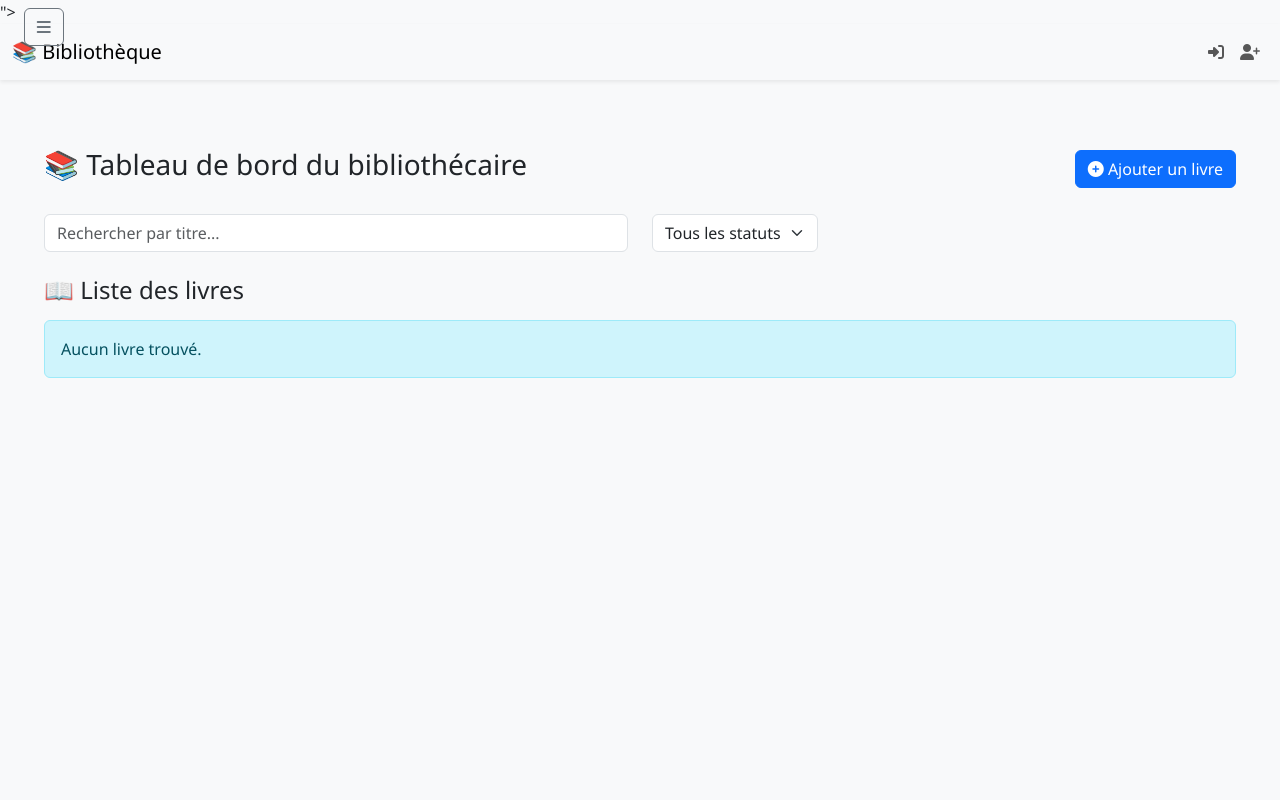
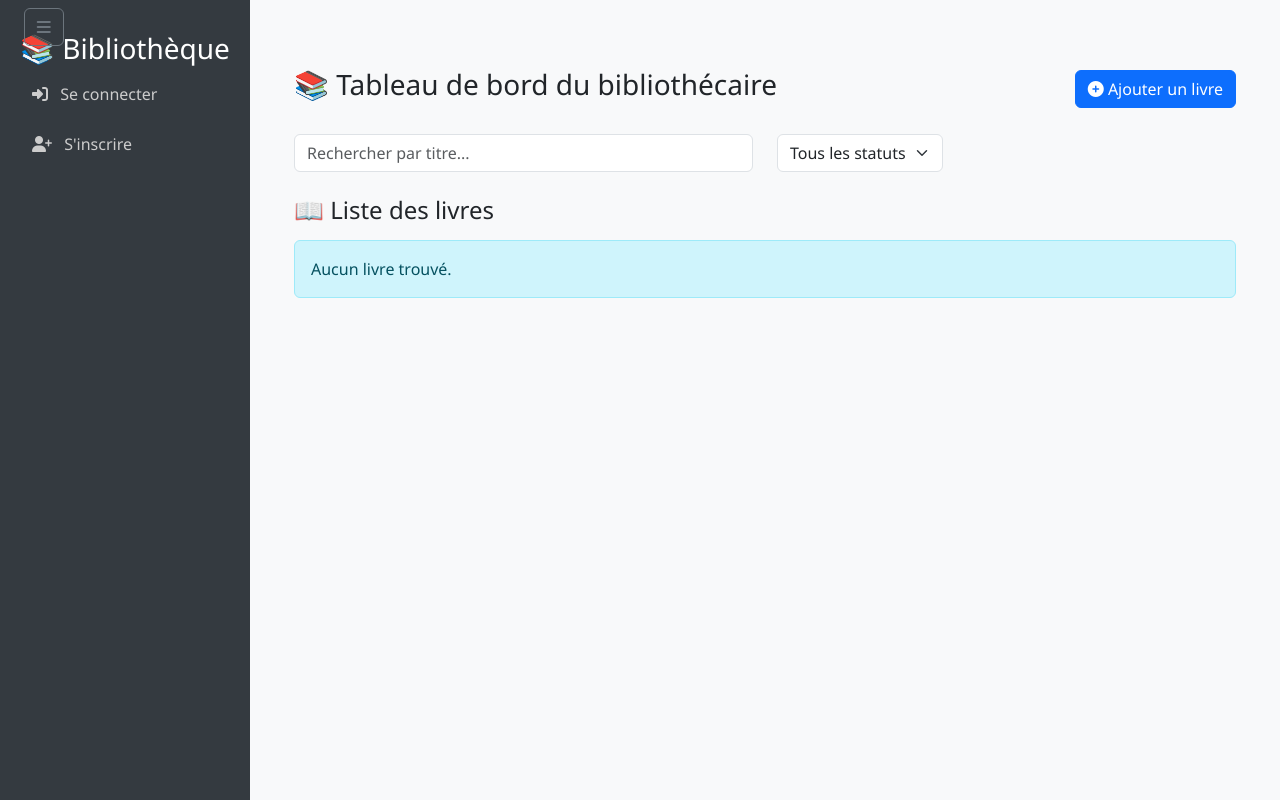
Before and after one commit to DanielEsso237/Projet-Bibliotheque, a Django app: page /books/ in a window 1280 px wide. Run offline with Django 5.2, Linux system fonts and the light colour scheme; data that the repository does not hold is empty.

Commit message:
notifications

```diff
--- a/Projet-bibliotheque-admin/books/templates/books/base.html
+++ b/Projet-bibliotheque-admin/books/templates/books/base.html
@@ -6,7 +6,7 @@
     <meta name="viewport" content="width=device-width, initial-scale=1.0">
     <meta name="csrf-token" content="{% csrf_token %}">
     <title>{% block title %}Bibliothèque{% endblock %}</title>
-    <link href="https://cdn.jsdelivr.net/npm/bootstrap@5.3.3/dist/css/bootstrap.min.css" rel="stylesheet" integrity="sha384-QWTKZyjpPEjISv5WaRU9OFeRpok6YctnYmDr5pNlyT2bRjXh0JMhjY6hW+ALEwIH" crossorigin="anonymous">
+    <link href="https://cdn.jsdelivr.net/npm/bootstrap@5.3.3/dist/css/bootstrap.min.css" rel="stylesheet"  crossorigin="anonymous">
     <link href="https://cdnjs.cloudflare.com/ajax/libs/font-awesome/6.5.2/css/all.min.css" rel="stylesheet" crossorigin="anonymous" referrerpolicy="no-referrer" />
     <link rel="stylesheet" href="{% static 'books/css/custom.css' %}">
     {% block extra_css %}{% endblock %}
@@ -17,8 +17,8 @@
         <i class="fas fa-bars"></i>
     </button>
 
-    <!-- Sidebar (cachée par défaut) -->
-    <div class="sidebar" id="sidebar" style="margin-left: -250px; transition: margin-left 0.3s;">
+    <!-- Sidebar (affichée par défaut) -->
+    <div class="sidebar" id="sidebar" style="margin-left: 0; transition: margin-left 0.3s;">
         <div class="p-3">
             <h3 class="text-center">📚 Bibliothèque</h3>
             <nav class="nav flex-column">
@@ -27,18 +27,10 @@
                     <a class="nav-link" href="{% url 'add_book' %}"><i class="fas fa-plus-circle me-2"></i> Ajouter un livre</a>
                     <a class="nav-link" href="{% url 'loan_list' %}"><i class="fas fa-undo-alt me-2"></i> Gérer les retours</a>
                     <a class="nav-link" href="{% url 'create_loan' %}"><i class="fas fa-book me-2"></i> Réaliser un emprunt</a>
-                    <a class="nav-link" href="{% url 'notifications' %}">
+                    <a class="nav-link position-relative" href="{% url 'notifications' %}">
                         <i class="fas fa-bell me-2"></i> Notifications
                         {% if notification_counts.total > 0 %}
-                            {% if notification_counts.overdue > 0 %}
-                                <span class="badge bg-warning rounded-pill ms-2" title="Retours proches">{{ notification_counts.overdue }}</span>
-                            {% endif %}
-                            {% if notification_counts.late > 0 %}
-                                <span class="badge bg-danger rounded-pill ms-2" title="Retards">{{ notification_counts.late }}</span>
-                            {% endif %}
-                            {% if notification_counts.low_stock > 0 %}
-                                <span class="badge bg-info rounded-pill ms-2" title="Stock faible">{{ notification_counts.low_stock }}</span>
-                            {% endif %}
+                            <span class="badge rounded-pill bg-danger position-absolute top-0 end-0 mt-1 me-1" style="font-size: 0.7em;">{{ notification_counts.total }}</span>
                         {% endif %}
                     </a>
                     <a class="nav-link" href="{% url 'late_books' %}"><i class="fas fa-clock me-2"></i> Livres en retard</a>
@@ -54,74 +46,8 @@
         </div>
     </div>
 
-    <!-- Navbar en haut -->
-    <nav class="navbar navbar-expand-lg navbar-light bg-light shadow-sm mb-4">
-        <div class="container-fluid">
-            <a class="navbar-brand" href="#">📚 Bibliothèque</a>
-            <button class="navbar-toggler" type="button" data-bs-toggle="collapse" data-bs-target="#navbarNav" aria-controls="navbarNav" aria-expanded="false" aria-label="Toggle navigation">
-                <span class="navbar-toggler-icon"></span>
-            </button>
-            <div class="collapse navbar-collapse" id="navbarNav">
-                <ul class="navbar-nav ms-auto">
-                    {% if user.is_authenticated %}
-                        <li class="nav-item">
-                            <a class="nav-link" href="{% url 'librarian_dashboard' %}"><i class="fas fa-home"></i></a>
-                        </li>
-                        <li class="nav-item">
-                            <a class="nav-link" href="{% url 'add_book' %}"><i class="fas fa-plus-circle"></i></a>
-                        </li>
-                        <li class="nav-item">
-                            <a class="nav-link" href="{% url 'loan_list' %}"><i class="fas fa-undo-alt"></i></a>
-                        </li>
-                        <li class="nav-item">
-                            <a class="nav-link" href="{% url 'create_loan' %}"><i class="fas fa-book"></i></a>
-                        </li>
-                        <li class="nav-item">
-                            <a class="nav-link" href="{% url 'notifications' %}">
-                                <i class="fas fa-bell"></i>
-                                {% if notification_counts.total > 0 %}
-                                    {% if notification_counts.overdue > 0 %}
-                                        <span class="badge bg-warning rounded-pill" title="Retours proches">{{ notification_counts.overdue }}</span>
-                                    {% endif %}
-                                    {% if notification_counts.late > 0 %}
-                                        <span class="badge bg-danger rounded-pill" title="Retards">{{ notification_counts.late }}</span>
-                                    {% endif %}
-                                    {% if notification_counts.low_stock > 0 %}
-                                        <span class="badge bg-info rounded-pill" title="Stock faible">{{ notification_counts.low_stock }}</span>
-                                    {% endif %}
-                                {% endif %}
-                            </a>
-                        </li>
-                        <li class="nav-item">
-                            <a class="nav-link" href="{% url 'late_books' %}"><i class="fas fa-clock"></i></a>
-                        </li>
-                        <li class="nav-item">
-                            <a class="nav-link" href="{% url 'manage_users' %}"><i class="fas fa-users-cog"></i></a>
-                        </li>
-                        <li class="nav-item">
-                            <a class="nav-link" href="{% url 'statistics' %}"><i class="fas fa-chart-line"></i></a>
-                        </li>
-                        <li class="nav-item">
-                            <a class="nav-link" href="#"><i class="fas fa-cog"></i></a>
-                        </li>
-                        <li class="nav-item">
-                            <a class="nav-link text-danger" href="{% url 'logout' %}"><i class="fas fa-sign-out-alt"></i></a>
-                        </li>
-                    {% else %}
-                        <li class="nav-item">
-                            <a class="nav-link" href="{% url 'login' %}"><i class="fas fa-sign-in-alt"></i></a>
-                        </li>
-                        <li class="nav-item">
-                            <a class="nav-link" href="{% url 'register' %}"><i class="fas fa-user-plus"></i></a>
-                        </li>
-                    {% endif %}
-                </ul>
-            </div>
-        </div>
-    </nav>
-
     <!-- Contenu principal -->
-    <div class="content" id="content" style="transition: margin-left 0.3s;">
+    <div class="content" id="content" style="margin-left: 250px; transition: margin-left 0.3s;">
         <div class="container-fluid pt-4">
             {% block content %}{% endblock %}
         </div>
@@ -160,23 +86,19 @@
         </script>
     {% endif %}
 
-    <script src="https://cdn.jsdelivr.net/npm/bootstrap@5.3.3/dist/js/bootstrap.bundle.min.js" integrity="sha384-YvpcrYf0tY3lHB60NNkmXc5s9fDVZLESaAA55NDzOxhy9GkcIdslK1eN7N6jIeHz" crossorigin="anonymous"></script>
+    <script src="https://cdn.jsdelivr.net/npm/bootstrap@5.3.3/dist/js/bootstrap.bundle.min.js"  crossorigin="anonymous"></script>
     <script>
         function toggleSidebar() {
             const sidebar = document.getElementById('sidebar');
             const content = document.getElementById('content');
-            if (sidebar.style.marginLeft === '-250px' || sidebar.style.marginLeft === '') {
+            if (sidebar.style.marginLeft === '0px' || sidebar.style.marginLeft === '') {
+                sidebar.style.marginLeft = '-250px';
+                content.style.marginLeft = '0';
+            } else {
                 sidebar.style.marginLeft = '0';
                 content.style.marginLeft = '250px';
-            } else {
-                sidebar.style.marginLeft = '-250px';
-                content.style.marginLeft = '0';
             }
         }
-        document.addEventListener('DOMContentLoaded', () => {
-            document.getElementById('sidebar').style.marginLeft = '-250px'; // Caché par défaut
-            document.getElementById('content').style.marginLeft = '0'; // Pas de marge par défaut
-        });
 
         let isUpdatingNotifications = false;
         function updateNotificationBadges() {
@@ -198,21 +120,10 @@
                 return response.json();
             })
             .then(data => {
-                const overdueBadge = document.querySelector('.badge.bg-warning');
-                const lateBadge = document.querySelector('.badge.bg-danger');
-                const lowStockBadge = document.querySelector('.badge.bg-info');
-
-                if (overdueBadge) {
-                    overdueBadge.textContent = data.overdue || 0;
-                    overdueBadge.style.display = (data.overdue > 0) ? 'inline' : 'none';
-                }
-                if (lateBadge) {
-                    lateBadge.textContent = data.late || 0;
-                    lateBadge.style.display = (data.late > 0) ? 'inline' : 'none';
-                }
-                if (lowStockBadge) {
-                    lowStockBadge.textContent = data.low_stock || 0;
-                    lowStockBadge.style.display = (data.low_stock > 0) ? 'inline' : 'none';
+                const totalBadge = document.querySelector('.badge.bg-danger');
+                if (totalBadge) {
+                    totalBadge.textContent = data.total || 0;
+                    totalBadge.style.display = (data.total > 0) ? 'inline' : 'none';
                 }
             })
             .catch(error => {
--- /dev/null
+++ b/Projet-bibliotheque-admin/notifications/Nouveau document texte.txt
@@ -0,0 +1,2 @@
+    <link href="https://cdn.jsdelivr.net/npm/bootstrap@5.3.3/dist/css/bootstrap.min.css" rel="stylesheet" integrity="sha384-QWTKZyjpPEjISv5WaRU9OFeRpok6YctnYmDr5pNlyT2bRjXh0JMhjY6hW+ALEwIH" crossorigin="anonymous">
+    <link href="https://cdnjs.cloudflare.com/ajax/libs/font-awesome/6.5.2/css/all.min.css" rel="stylesheet" crossorigin="anonymous" referrerpolicy="no-referrer" />
--- a/Projet-bibliotheque-admin/notifications/context_processors.py
+++ b/Projet-bibliotheque-admin/notifications/context_processors.py
@@ -1,29 +1,21 @@
 from loans.models import Loan
 from books.models import Book
+from notifications.models import Notification
 from django.utils import timezone
-from datetime import timedelta
 
 def notification_count(request):
     if not request.user.is_authenticated or not request.user.is_librarian:
         return {'notification_counts': {'total': 0, 'overdue': 0, 'late': 0, 'low_stock': 0}}
 
-    today = timezone.now().date()
-    overdue_loans = Loan.objects.filter(
-        is_returned=False,
-        due_date__gte=timezone.make_aware(timezone.datetime.combine(today, timezone.datetime.min.time())),
-        due_date__lte=timezone.make_aware(timezone.datetime.combine(today + timedelta(days=7), timezone.datetime.max.time()))
-    ).count()
-    late_loans = Loan.objects.filter(
-        is_returned=False,
-        due_date__lt=timezone.make_aware(timezone.datetime.combine(today, timezone.datetime.min.time()))
-    ).count()
-    low_stock_books = Book.objects.filter(is_physical=True, is_available=True, quantity__lte=5).count()
-    total_notifications = overdue_loans + late_loans + low_stock_books
+    overdue = Notification.objects.filter(user=request.user, type='warning', is_read=False).count()
+    late = Notification.objects.filter(user=request.user, type='danger', is_read=False).count()
+    low_stock = Notification.objects.filter(user=request.user, type='info', is_read=False).count()
+    total_notifications = overdue + late + low_stock
     return {
         'notification_counts': {
             'total': total_notifications,
-            'overdue': overdue_loans,
-            'late': late_loans,
-            'low_stock': low_stock_books
+            'overdue': overdue,
+            'late': late,
+            'low_stock': low_stock
         }
     }
```
Also changed, not shown: Projet-bibliotheque-admin/notifications/templates/notifications/notifications.html (+5 -6 lines), Projet-bibliotheque-admin/notifications/views.py (+11 -9 lines).
